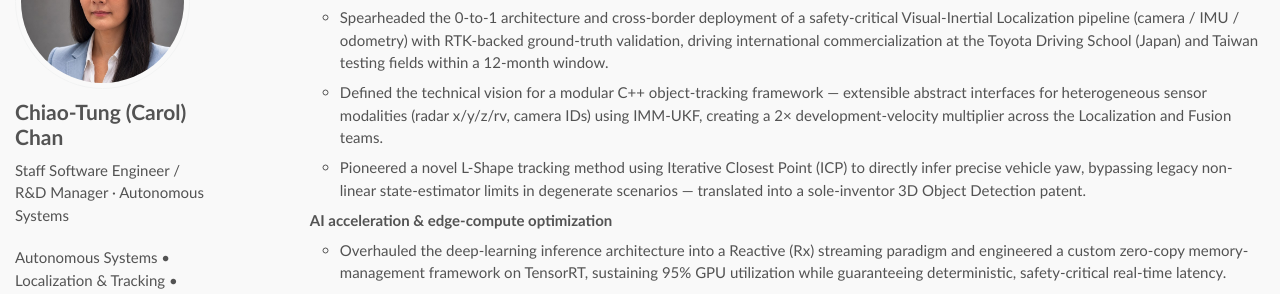
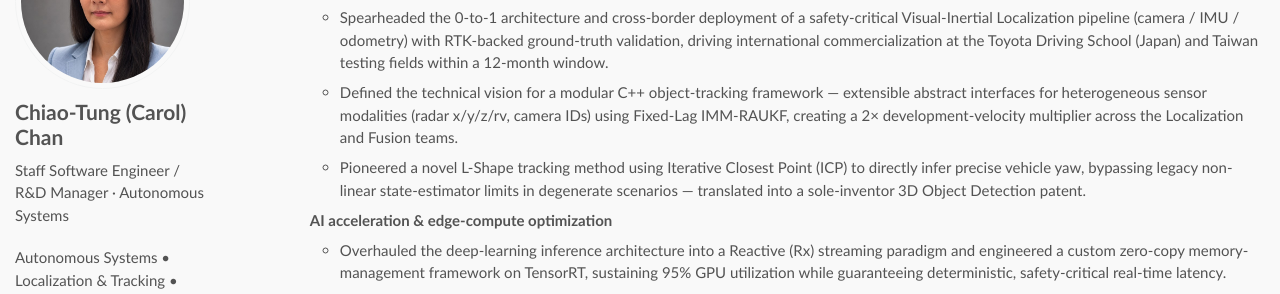
Before and after one commit to carolct/carolct.github.io, a Jekyll site: the page built from _pages/about.md, in a window 1280 px wide and 1400 px high, scrolled down 329 px. Shown: the part 177-471 px from the top of the window. Built offline with Jekyll 4.4.1, drawn with Linux system fonts in a browser that asks for light colours; some of the changed text lies outside the part shown.

Commit message:
Rename IMM-UKF to Fixed-Lag IMM-RAUKF across resume and website
Co-Authored-By: Claude Fable 5 <noreply@anthropic.com>

```diff
--- a/_pages/about.md
+++ b/_pages/about.md
@@ -32,7 +32,7 @@ Most recently I led the Self-Driving Vehicle Department's R&D at the [Industrial
 
   **Algorithm development: localization & tracking**
   - Spearheaded the 0-to-1 architecture and cross-border deployment of a safety-critical Visual-Inertial Localization pipeline (camera / IMU / odometry) with RTK-backed ground-truth validation, driving international commercialization at the Toyota Driving School (Japan) and Taiwan testing fields within a 12-month window.
-  - Defined the technical vision for a modular C++ object-tracking framework — extensible abstract interfaces for heterogeneous sensor modalities (radar x/y/z/rv, camera IDs) using IMM-UKF, creating a 2× development-velocity multiplier across the Localization and Fusion teams.
+  - Defined the technical vision for a modular C++ object-tracking framework — extensible abstract interfaces for heterogeneous sensor modalities (radar x/y/z/rv, camera IDs) using Fixed-Lag IMM-RAUKF, creating a 2× development-velocity multiplier across the Localization and Fusion teams.
   - Pioneered a novel L-Shape tracking method using Iterative Closest Point (ICP) to directly infer precise vehicle yaw, bypassing legacy non-linear state-estimator limits in degenerate scenarios — translated into a sole-inventor 3D Object Detection patent.
 
   **AI acceleration & edge-compute optimization**
@@ -70,7 +70,7 @@ Most recently I led the Self-Driving Vehicle Department's R&D at the [Industrial
 
 # 🛠️ Core Competencies
 
-- **Algorithm & Autonomy**: Visual-Inertial Localization, Sensor Fusion, Object Tracking (IMM-UKF, ICP)
+- **Algorithm & Autonomy**: Visual-Inertial Localization, Sensor Fusion, Object Tracking (Fixed-Lag IMM-RAUKF, ICP)
 - **AI Acceleration & Compute**: CUDA, TensorRT, Memory Management (zero-copy), HW/SW Co-design
 - **Infrastructure & MLOps**: C++, Python, ROS1 / ROS2, AWS CI/CD, Nix, Active-Learning Data Pipelines
 - **Leadership & Compliance**: ISO 26262 Functional Safety, Team Scaling, Roadmap Planning, Agile / SOP
```
Also changed, not shown: 1 other file.
